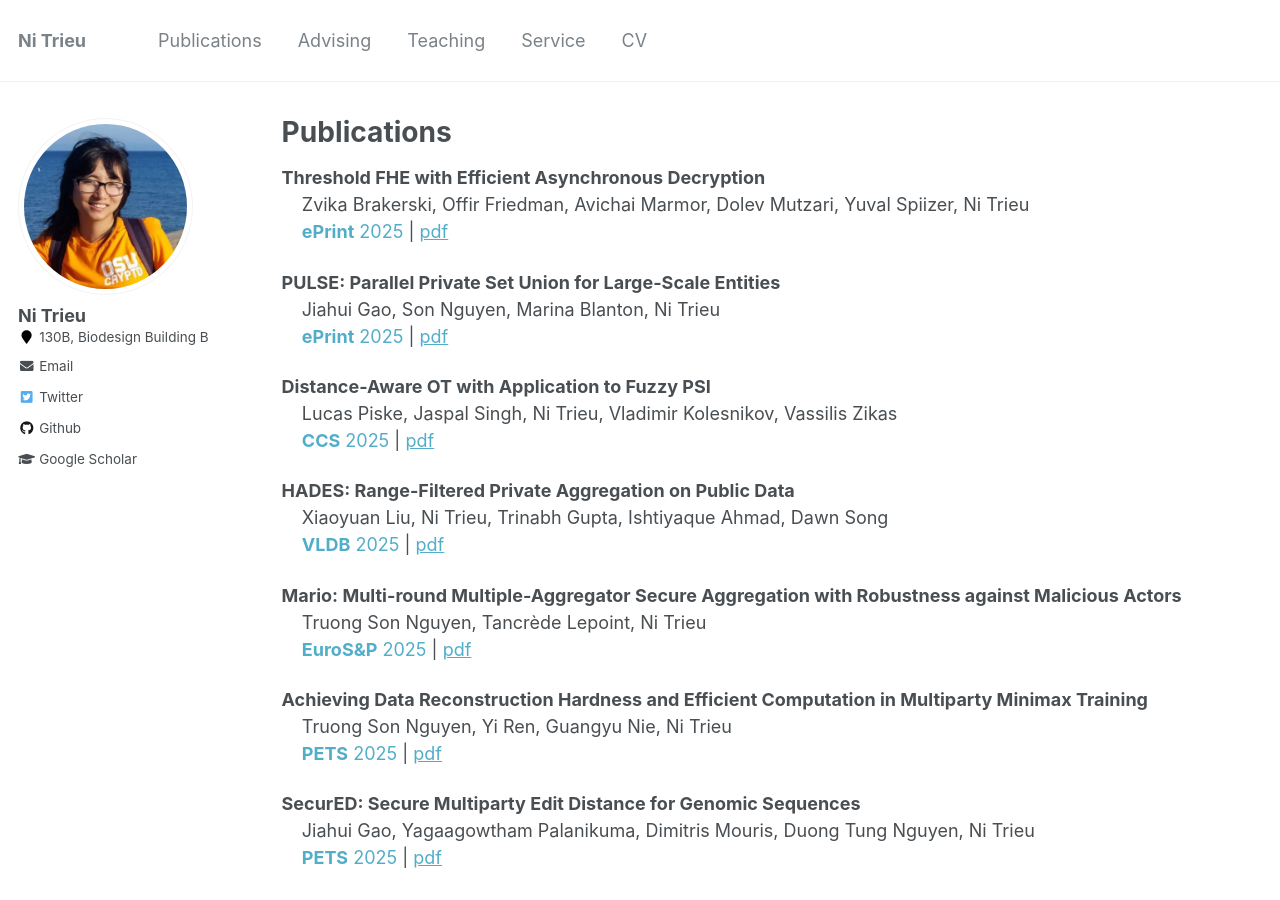
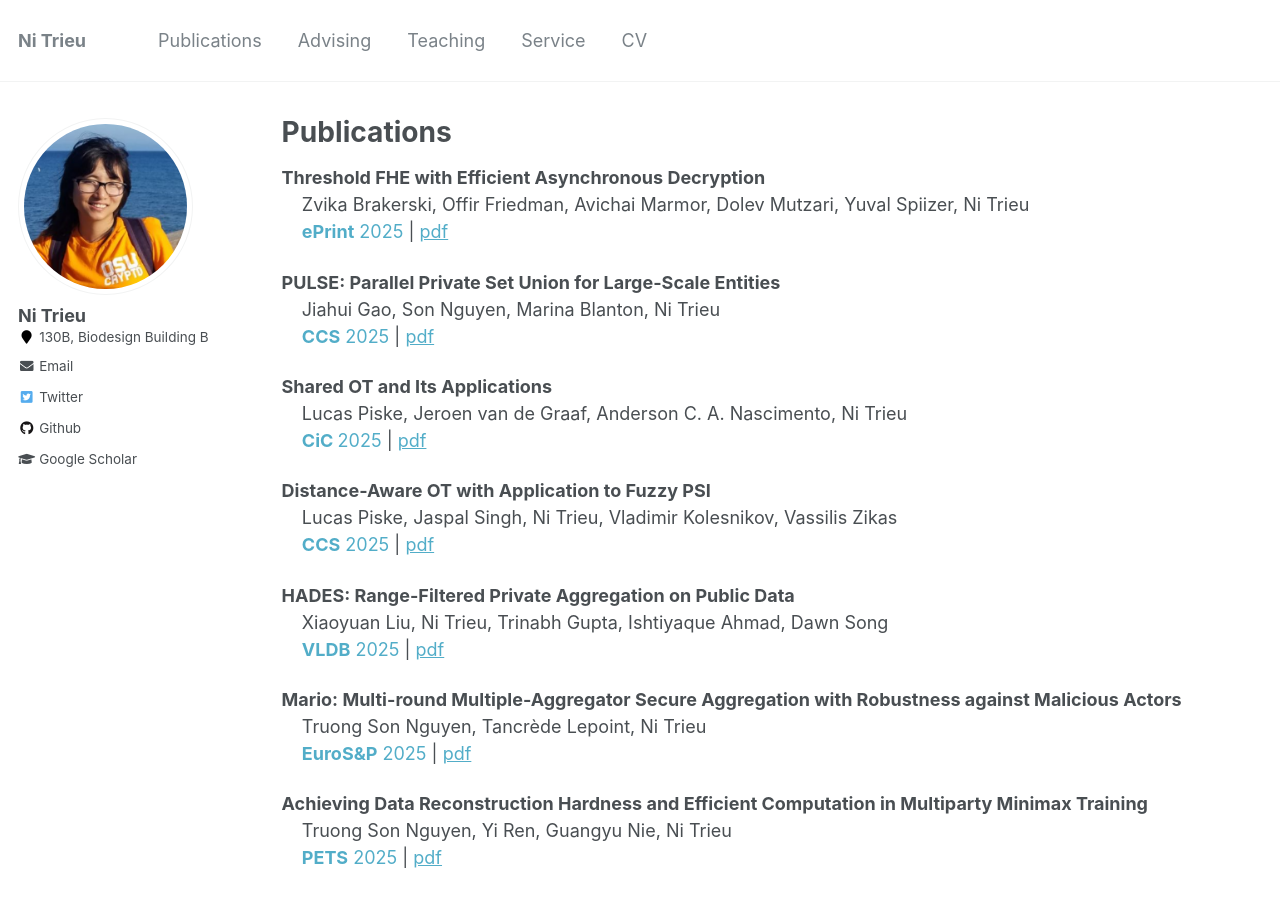
Before and after one commit to nitrieu/nitrieu.github.io, a Jekyll site: the page built from _pages/publications.md, in a window 1280 px wide and 900 px high. Built offline with Jekyll 4.4.1, drawn with Linux system fonts in a browser that asks for light colours.

Commit message:
Update publications.md

```diff
--- a/_pages/publications.md
+++ b/_pages/publications.md
@@ -15,8 +15,13 @@ author_profile: true
 
  <b>  	PULSE: Parallel Private Set Union for Large-Scale Entities </b> <br>
 	&nbsp; &nbsp;  	Jiahui Gao, Son Nguyen, Marina Blanton, Ni Trieu <br>
- &nbsp; &nbsp; <a href="https://eprint.iacr.org/2025/790.pdf" target="_blank" style="text-decoration: none"><b>ePrint</b> 2025</a> |
+ &nbsp; &nbsp; <a href="https://eprint.iacr.org/2025/790.pdf" target="_blank" style="text-decoration: none"><b>CCS</b> 2025</a> |
                                     <a href="https://eprint.iacr.org/2025/790.pdf" target="_blank"> pdf</a>
+
+<b>  	Shared OT and Its Applications </b> <br>
+	&nbsp; &nbsp;  	Lucas Piske, Jeroen van de Graaf, Anderson C. A. Nascimento, Ni Trieu <br>
+ &nbsp; &nbsp; <a href="https://cic.iacr.org/" target="_blank" style="text-decoration: none"><b> CiC </b> 2025</a> |
+                                    <a href="https://eprint.iacr.org/2024/963" target="_blank"> pdf</a>
 
  <b>  	Distance-Aware OT with Application to Fuzzy PSI </b> <br>
 	&nbsp; &nbsp;  	Lucas Piske, Jaspal Singh, Ni Trieu, Vladimir Kolesnikov, Vassilis Zikas <br>
```
Also changed, not shown: other parts of _pages/publications.md (+1 -1 lines).
